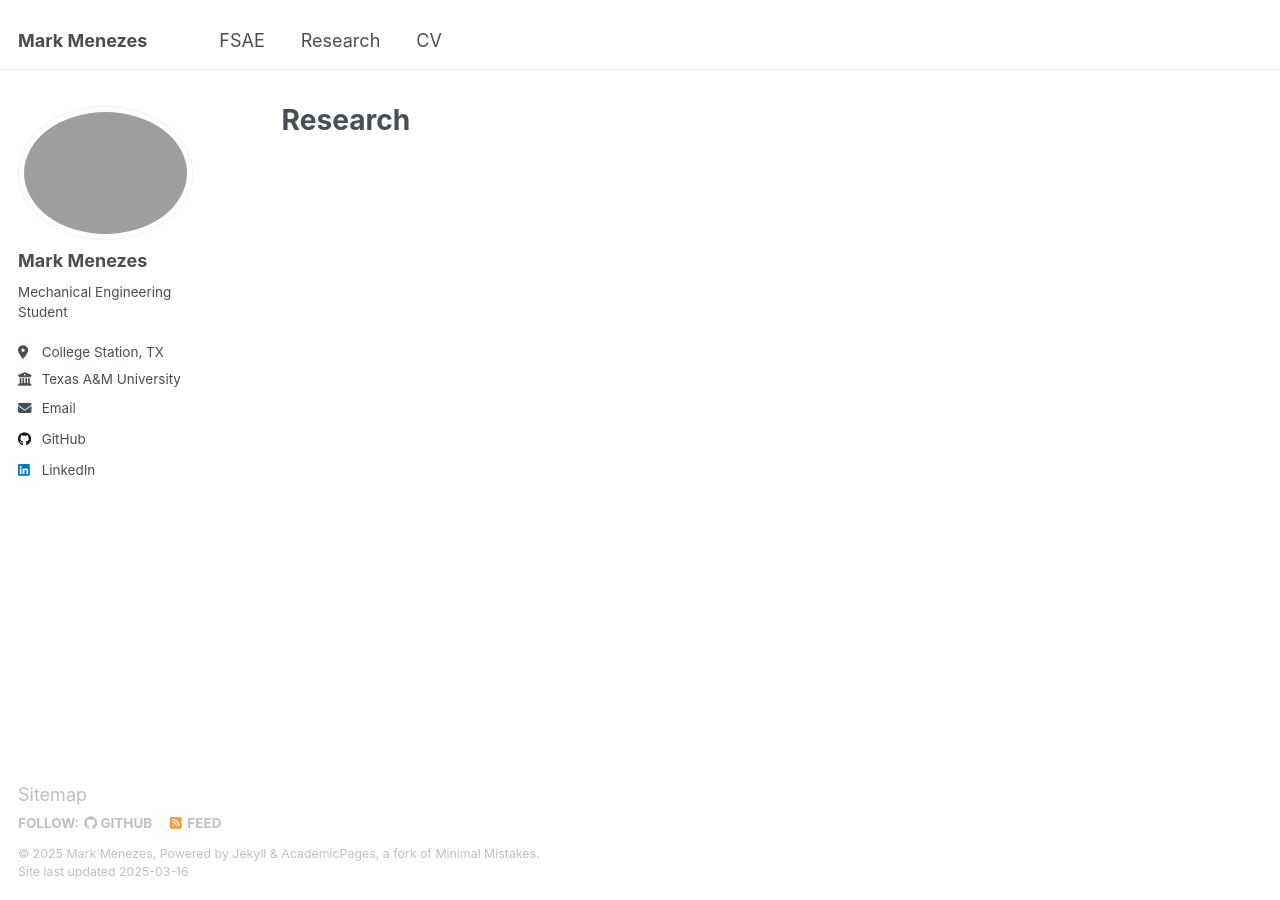
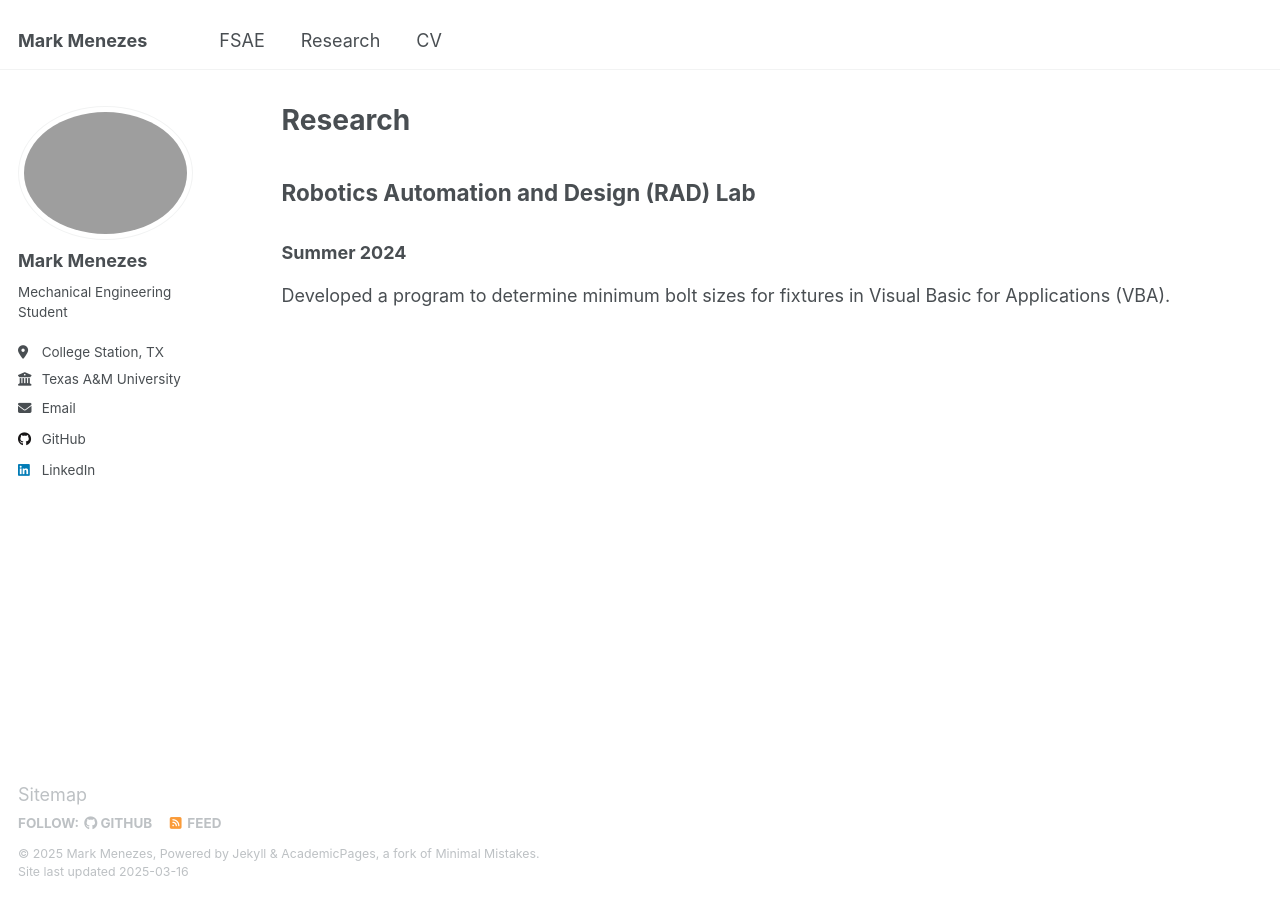
Before and after one commit to menezesmark/menezesmark.github.io, a Jekyll site: the page built from _pages/talks.html, in a window 1280 px wide. Built offline with Jekyll 4.4.1, drawn with Linux system fonts in a browser that asks for light colours.

Commit message:
Update talks.html

```diff
--- a/_pages/talks.html
+++ b/_pages/talks.html
@@ -4,9 +4,10 @@
 permalink: /rad/
 author_profile: true
 ---
-
-
-
+<h2>Robotics Automation and Design (RAD) Lab</h2>
+<h3>Summer 2024</h3>
+<p>Developed a program to determine minimum bolt sizes for fixtures in Visual Basic for Applications (VBA).
+<p/>
 
 
 
```
